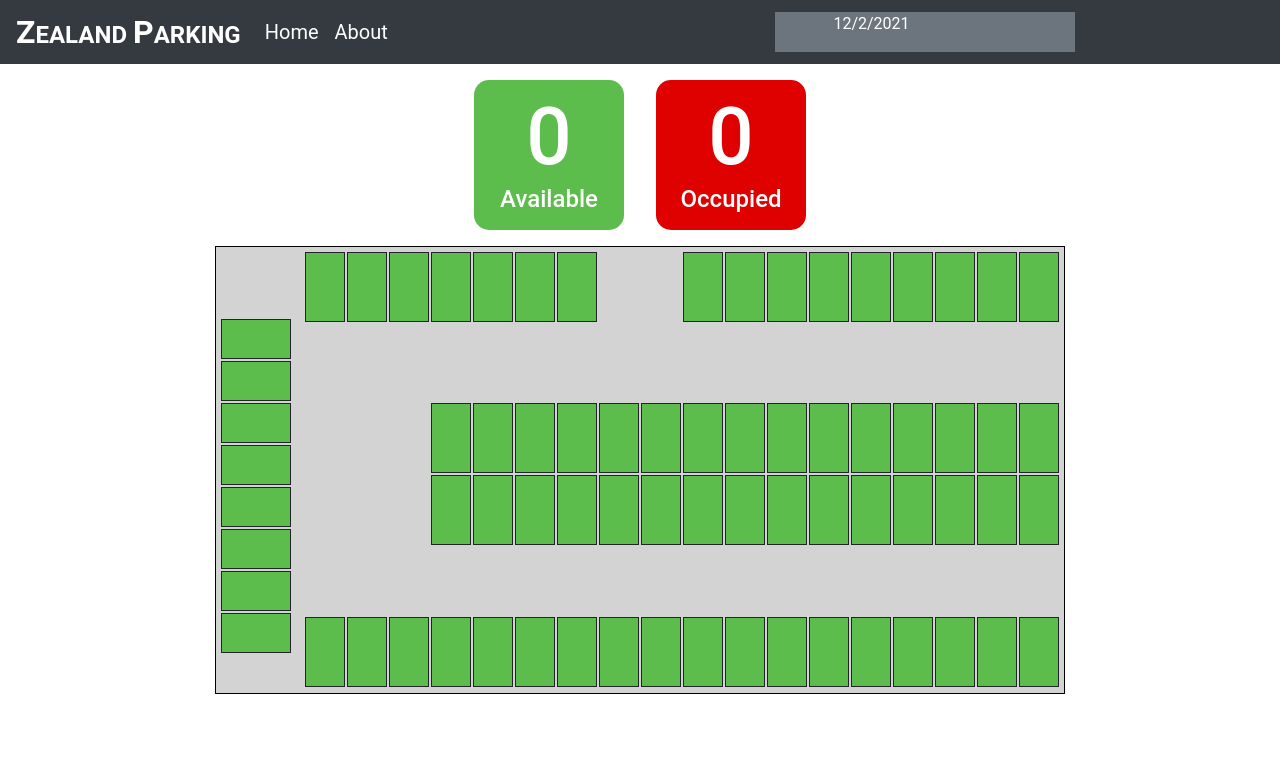
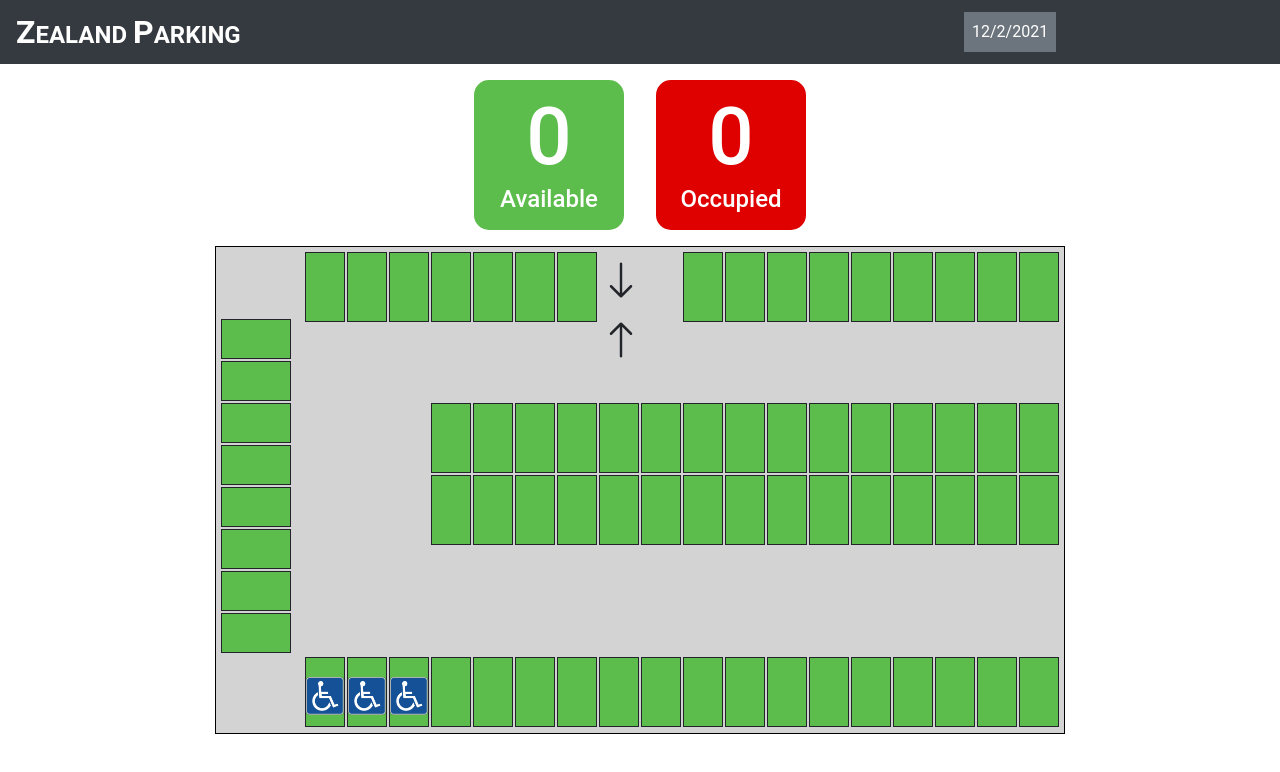
Before and after one commit to 3rd-Semester-Project-Team/Vue.js--WebApp, a Vue app: page / in a window 1280 px wide. Shown: the top 772 px of the page. Built offline with nearby package versions, Linux system fonts and the light colour scheme; no server answers.

Commit message:
ui finished

```diff
--- a/public/index.html
+++ b/public/index.html
@@ -8,6 +8,7 @@
     <title><%= htmlWebpackPlugin.options.title %></title>
     <!-- Bootstrap -->
     <link rel="stylesheet" href="https://maxcdn.bootstrapcdn.com/bootstrap/4.0.0/css/bootstrap.min.css" integrity="sha384-Gn5384xqQ1aoWXA+058RXPxPg6fy4IWvTNh0E263XmFcJlSAwiGgFAW/dAiS6JXm" crossorigin="anonymous">
+    <link rel="stylesheet" href="https://cdn.jsdelivr.net/npm/bootstrap-icons@1.7.2/font/bootstrap-icons.css">
     <!-- Axios -->
     <script src="https://unpkg.com/axios/dist/axios.min.js"></script>
 
--- a/src/App.vue
+++ b/src/App.vue
@@ -7,17 +7,9 @@
 
   <div class="collapse navbar-collapse" id="navbarSupportedContent">
     <ul class="navbar-nav mr-auto ">
-      <li class="nav-item">
+      <!-- <li class="nav-item">
         <a class="nav-link" href="#">Home</a>
-      </li>
-      <li class="nav-item">
-        <a class="nav-link" href="#">About</a>
-      </li>
-      <li class="nav-item dropdown">
-
-      </li>
-      <li class="nav-item">
-      </li>
+      </li> -->
     </ul>
     <weather/>
   </div>
--- a/src/components/Map.vue
+++ b/src/components/Map.vue
@@ -1,5 +1,10 @@
 <template>
     <div class="main-container">
+
+   <div class="arrows">
+	   <i style="font-size: 2.5rem;" class="bi bi-arrow-down"></i>
+		   <i style="font-size: 2.5rem;"  class="bi bi-arrow-up"></i>
+	</div>
 
     <!-- Top right -->
 		<canvas class="slot" id="1" width="40" height="70" style="top: 5px; right: 5px;"></canvas>
@@ -67,30 +72,38 @@
 
 
     <!-- Bottom row -->
-	<canvas id="42" class="slot" width="40" height="70" style="top: 370px; right: 5px;"></canvas>
-	<canvas id="41" class="slot" width="40" height="70" style="top: 370px; right: 47px;"></canvas>
- 	<canvas id="40" class="slot" width="40" height="70" style="top: 370px; right: 89px;"></canvas>
-	<canvas id="39" class="slot" width="40" height="70" style="top: 370px; right: 131px;"></canvas>
-	<canvas id="38" class="slot" width="40" height="70" style="top: 370px; right: 173px;"></canvas>
-	<canvas id="37" class="slot" width="40" height="70" style="top: 370px; right: 215px;"></canvas>
-	<canvas id="36" class="slot" width="40" height="70" style="top: 370px; right: 257px;"></canvas>
-	<canvas id="35" class="slot" width="40" height="70" style="top: 370px; right: 299px;"></canvas>
-	<canvas id="34" class="slot" width="40" height="70" style="top: 370px; right: 341px;"></canvas>
-	<canvas id="33" class="slot" width="40" height="70" style="top: 370px; right: 383px;"></canvas>
-	<canvas id="32" class="slot" width="40" height="70" style="top: 370px; right: 425px;"></canvas>
-	<canvas id="31" class="slot" width="40" height="70" style="top: 370px; right: 467px;"></canvas>
-	<canvas id="30" class="slot" width="40" height="70" style="top: 370px; right: 509px;"></canvas>
-	<canvas id="29" class="slot" width="40" height="70" style="top: 370px; right: 551px;"></canvas>
-	<canvas id="28" class="slot" width="40" height="70" style="top: 370px; right: 593px;"></canvas>
-	<canvas id="27" class="slot" width="40" height="70" style="top: 370px; right: 635px;"></canvas>
-	<canvas id="26" class="slot" width="40" height="70" style="top: 370px; right: 677px;"></canvas>
-	<canvas id="25" class="slot" width="40" height="70" style="top: 370px; right: 719px;"></canvas>
+	<canvas id="25" class="slot" width="40" height="70" style="top: 410px; right: 5px;"></canvas>
+	<canvas id="26" class="slot" width="40" height="70" style="top: 410px; right: 47px;"></canvas>
+	<canvas id="27" class="slot" width="40" height="70" style="top: 410px; right: 89px;"></canvas>
+	<canvas id="28" class="slot" width="40" height="70" style="top: 410px; right: 131px;"></canvas>
+	<canvas id="29" class="slot" width="40" height="70" style="top: 410px; right: 173px;"></canvas>
+	<canvas id="30" class="slot" width="40" height="70" style="top: 410px; right: 215px;"></canvas>
+	<canvas id="31" class="slot" width="40" height="70" style="top: 410px; right: 257px;"></canvas>
+	<canvas id="32" class="slot" width="40" height="70" style="top: 410px; right: 299px;"></canvas>
+	 <canvas id="33" class="slot" width="40" height="70" style="top: 410px; right: 341px;"></canvas>
+	 <canvas id="34" class="slot" width="40" height="70" style="top: 410px; right: 383px;"></canvas>
+	 <canvas id="35" class="slot" width="40" height="70" style="top: 410px; right: 425px;"></canvas>
+	 <canvas id="36" class="slot" width="40" height="70" style="top: 410px; right: 467px;"></canvas>
+	 <canvas id="37" class="slot" width="40" height="70" style="top: 410px; right: 509px;"></canvas>
+	 <canvas id="38" class="slot" width="40" height="70" style="top: 410px; right: 551px;"></canvas>
+	 <canvas id="39" class="slot" width="40" height="70" style="top: 410px; right: 593px;"></canvas>
+	 <canvas id="40" class="slot" width="40" height="70" style="top: 410px; right: 635px;"></canvas>
+	 <canvas id="41" class="slot" width="40" height="70" style="top: 410px; right: 677px;"></canvas>
+	 <canvas id="42" class="slot" width="40" height="70" style="top: 410px; right: 719px;"></canvas>
 
+	 <img src="../assets/wheelchair.png" width="38" height="38"
+	 	style="position: absolute; top: 430px; right: 636px;">
+	 <img src="../assets/wheelchair.png" width="38" height="38"
+	 	style="position: absolute; top: 430px; right: 678px;">
+	 <img src="../assets/wheelchair.png" width="38" height="38"
+	 	style="position: absolute; top: 430px; right: 720px;">
+	</div>
 
-	</div>
 </template>
 
 <script>
+
+
 export default {
     name: 'parkingmap',
     data () {
@@ -123,11 +136,12 @@ export default {
 </script>
 
 <style>
+@import url("https://cdn.jsdelivr.net/npm/bootstrap-icons@1.7.2/font/bootstrap-icons.css");
 
 .main-container {
   border: 1px solid black;
   width: 850px;
-  height:448px;
+  height:488px;
   position:relative;
   background: lightgrey;
 }
@@ -149,8 +163,17 @@ export default {
   background: #5CBD4C;
 }
 
+.arrows {
+	position: absolute;
+	width: 80px;
+	top: 5px;
+	right: 383px;
+	height: 70px;
+}
+
 .occupied {
     background: #DF0000;
+
 }
 
 .fill {
--- a/src/components/Weather.vue
+++ b/src/components/Weather.vue
@@ -1,16 +1,15 @@
 <template>
-<div class="container text-white weather bg-secondary">
-  <div class="d-flex flex-row w-100 justify-content-right">
-      <div class="col text-right">
-          <p>{{date()}}</p>
-           <p v-if="weather != null">{{weather.main.temp}} &#176;C {{weather.weather[0].main}}  </p>
-
+<!-- <div class="container text-white justify-content-right weather"> -->
+  <div class="d-flex flex-row w-100 justify-content-right weather text-white">
+      <div class="d-flex flex-column text-right bg-secondary justify-content-center weather-text">
+          <div>{{date()}}</div>
+           <div v-if="weather != null">{{weather.main.temp}} &#176;C <br> {{weather.weather[0].description}}  </div>
       </div>
-      <div class="col text-right">
+      <div class="col text-right icon">
           <img v-if="weather != null" v-bind:src="'https://openweathermap.org/img/w/' + weather.weather[0].icon + '.png'">
           </div>
   </div>
-</div>
+<!-- </div> -->
 </template>
 
 <script>
@@ -19,8 +18,6 @@ export default {
     data () {
         return {
             weather : null
-
-
         }
 
     },
@@ -50,7 +47,20 @@ export default {
 
 <style>
 .weather {
-    width: 300px;
+    width: fit-content;
     max-width: 300px;
 }
+
+.weather-text {
+  padding: 8px;
+}
+
+.icon {
+  max-width: 91px;
+}
+
+.icon img {
+  width: 90px;
+  height: 90px;
+}
 </style>
```
Also changed, not shown: src/assets/wheelchair.png (added).
